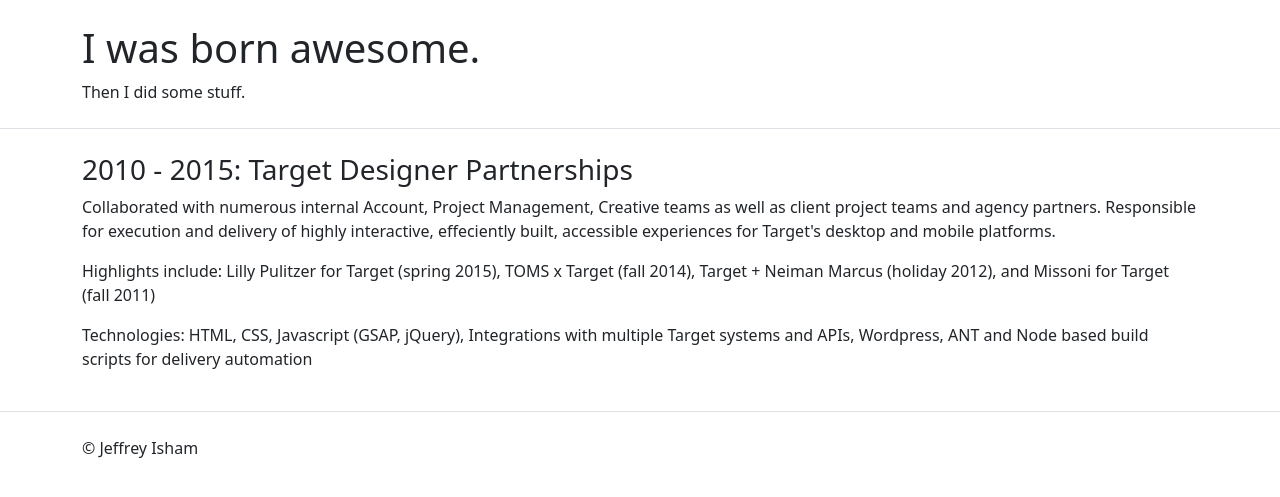
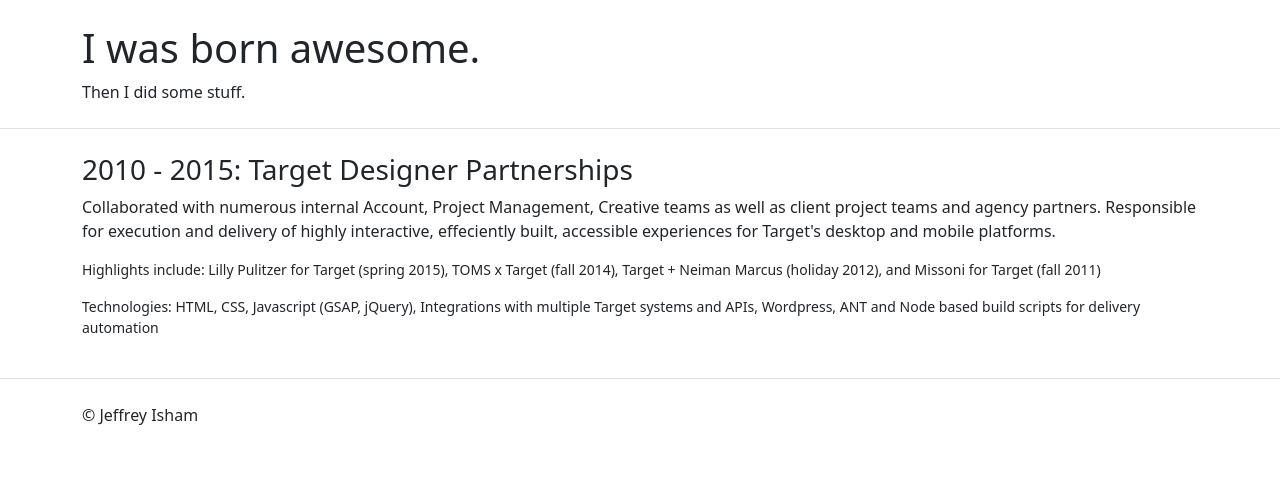
Before and after one commit to jeffreyisham/jeffreyisham.github.io, a Jekyll site: the page built from _work/target-design-partnerships.md, in a window 1280 px wide. Shown: the top 497 px of the page. Built offline with Jekyll 4.4.1, drawn with Linux system fonts in a browser that asks for light colours.

Commit message:
Update target-design-partnerships.md

```diff
--- a/_work/target-design-partnerships.md
+++ b/_work/target-design-partnerships.md
@@ -8,5 +8,5 @@
 ---
 
 <p>Collaborated with numerous internal Account, Project Management, Creative teams as well as client project teams and agency partners. Responsible for execution and delivery of highly interactive, effeciently built, accessible experiences for Target's desktop and mobile platforms.</p>
-<p>Highlights include: Lilly Pulitzer for Target (spring 2015), TOMS x Target (fall 2014), Target + Neiman Marcus (holiday 2012), and Missoni for Target (fall 2011)</p>
-<p>Technologies: HTML, CSS, Javascript (GSAP, jQuery), Integrations with multiple Target systems and APIs, Wordpress, ANT and Node based build scripts for delivery automation</p>
+<p class="small">Highlights include: Lilly Pulitzer for Target (spring 2015), TOMS x Target (fall 2014), Target + Neiman Marcus (holiday 2012), and Missoni for Target (fall 2011)</p>
+<p class="small">Technologies: HTML, CSS, Javascript (GSAP, jQuery), Integrations with multiple Target systems and APIs, Wordpress, ANT and Node based build scripts for delivery automation</p>
```
